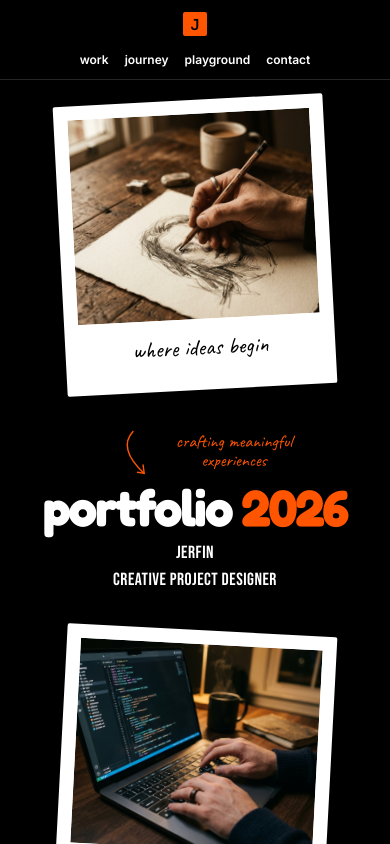
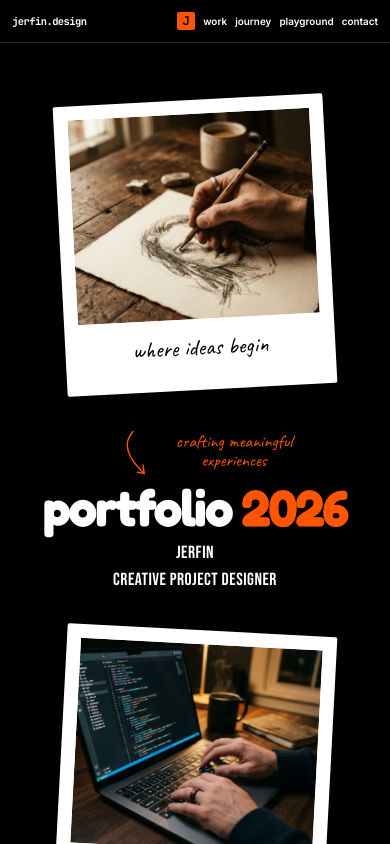
Before and after one commit to abishm60-coder/J-portfolio, a Vue app: page / in a window 390 px wide. Shown: the top 844 px of the page. Built offline with nearby package versions, Linux system fonts and the light colour scheme.

Commit message:
Style: Align mobile header layout to mirror desktop style with scaled down elements

```diff
--- a/src/components/Header.css
+++ b/src/components/Header.css
@@ -74,25 +74,36 @@
     padding: 12px 0;
   }
   .header-container {
-    display: flex;
-    flex-direction: column;
-    align-items: center;
-    gap: 12px;
-    padding: 0 16px;
+    grid-template-columns: 1fr auto 1fr;
+    padding: 0 12px;
+    gap: 8px;
   }
   .site-logo-left {
-    display: none;
+    display: block;
+    font-size: 0.65rem;
+    white-space: nowrap;
   }
-  .site-logo-center {
-    margin-bottom: 4px;
+  .orange-logo-box {
+    width: 18px;
+    height: 18px;
+    font-size: 0.75rem;
   }
   .header-nav {
-    justify-content: center;
-    gap: 16px;
-    width: 100%;
-    flex-wrap: wrap;
+    gap: 8px;
   }
   .nav-link {
-    font-size: 0.75rem;
+    font-size: 0.62rem;
   }
 }
+
+@media (max-width: 360px) {
+  .site-logo-left {
+    font-size: 0.58rem;
+  }
+  .header-nav {
+    gap: 5px;
+  }
+  .nav-link {
+    font-size: 0.58rem;
+  }
+}
```
